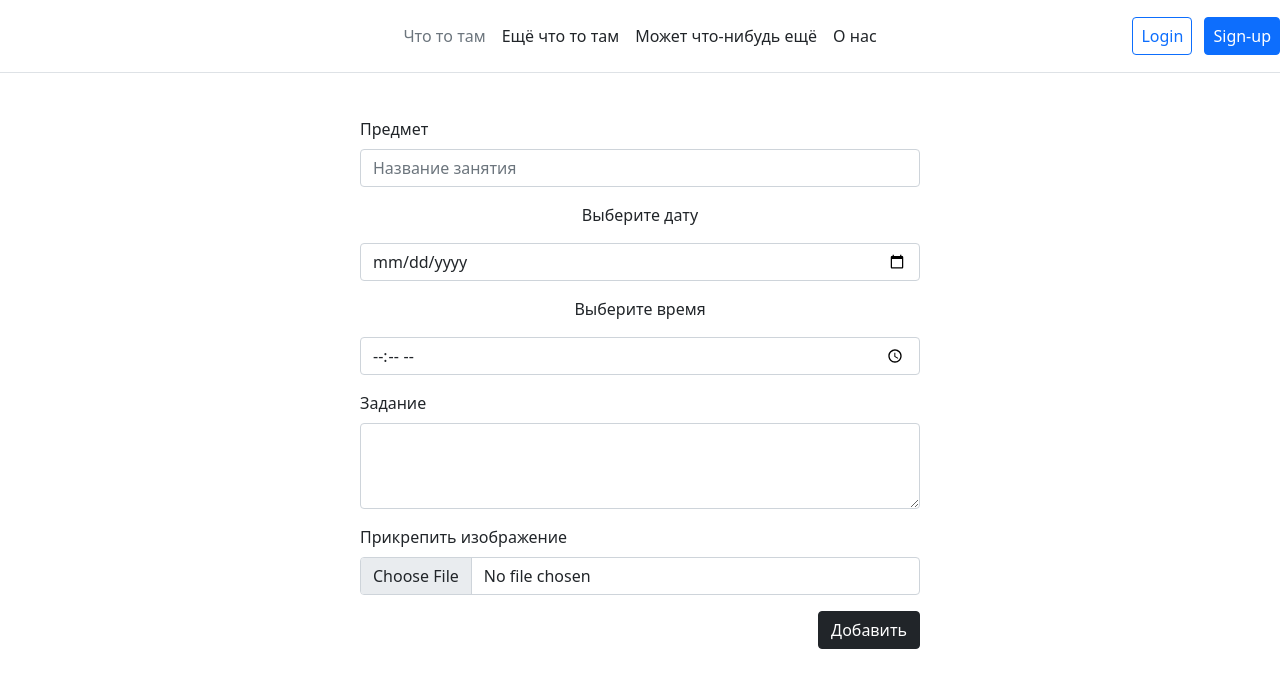
After one commit to SH1SH4/Timetable2.0, a Flask app: page /homework in a window 1280 px wide. The commit adds this page. Shown: the top 688 px of the page. Run offline with Flask 2, Linux system fonts and the light colour scheme.

Commit message:
смотри файлы: homework

```diff
--- a/app.py
+++ b/app.py
@@ -1,7 +1,9 @@
 from flask import Flask, render_template, url_for, request, redirect, abort
 from flask_login import LoginManager, login_user, login_required, logout_user, current_user
 from forms.login import LoginForm
+from forms.homework import HomeworkForm
 from forms.register import RegisterForm
+from modules.homework import homework_form
 from modules.school_schedule import lessons
 from forms.school_schedule import ScheduleForm
 from modules.registration import reg
@@ -33,6 +35,16 @@ def user():
         return render_template("user_cabinet.html", title="Личный кабинет", user=current_user)
     else:
         abort(404)
+
+
+@app.route("/homework", methods=["POST", "GET"])
+def homework():
+    form = HomeworkForm()
+    if request.method == "GET":
+        return render_template('homework.html', title="Запись", form=form)
+    if request.method == "POST":
+        homework_form(form)
+        return redirect('/')
 
 
 @app.route("/school_schedule", methods=["GET", "POST"])
--- /dev/null
+++ b/forms/homework.py
@@ -0,0 +1,12 @@
+from flask_wtf import FlaskForm
+from wtforms import StringField, TextAreaField, SubmitField, TimeField, DateField, FileField
+from wtforms.validators import DataRequired
+
+
+class HomeworkForm(FlaskForm):
+    title = StringField()
+    day = DateField()
+    time = TimeField()
+    text = TextAreaField()
+    file = FileField()
+    submit = SubmitField("Добавить")
--- a/tables/user.py
+++ b/tables/user.py
@@ -38,8 +38,9 @@ class Tables(SqlAlchemyBase):
     __tablename__ = 'homework'
     id = Column(Integer, primary_key=True, unique=True)
     owner_id = Column(Integer, ForeignKey('users.id'))
-    day = Column(DateTime)
-    time = Column(DateTime)
+    day = Column(DateTime, nullable=False)
+    time = Column(DateTime, nullable=False)
+    title = Column(String, nullable=False)
     homework_text = Column(Text)
     homework_img = Column(String)
     completed = Column(Boolean, default=False)
--- /dev/null
+++ b/templates/homework.html
@@ -0,0 +1,24 @@
+{% extends "main.html" %}
+{% block content %}
+    <form method="post" class="auto_form">
+    <div class="mb-3">
+      <label for="exampleFormControlInput1" class="form-label">Предмет</label>
+      {{ form.title(class="form-control", autocomplete="off", placeholder="Название занятия") }}
+    </div>
+    <p>Выберите дату</p>
+    <p>{{ form.day(class="form-control", type="date")}}</p>
+    <p>Выберите время</p>
+    <p>{{ form.time(class="form-control", type="time") }}</p>
+    <div class="mb-3">
+      <label for="exampleFormControlTextarea1" class="form-label">Задание</label>
+        {{ form.text(class="form-control", rows="3")}}
+    </div>
+    <div class="mb-3">
+      <label for="formFile" class="form-label">Прикрепить изображение</label>
+      {{ form.file(class="form-control", type="file") }}
+    </div>
+    <div class="button_post">
+        {{ form.submit(type="submit", class="btn btn-dark") }}
+    </div>
+    </form>
+{% endblock %}
--- a/templates/main.html
+++ b/templates/main.html
@@ -22,7 +22,7 @@
 
             <ul class="nav col-12 col-lg-auto me-lg-auto mb-2 justify-content-center mb-md-0">
               <li><a href="/school_schedule" class="nav-link px-2 link-secondary">Расписание</a></li>
-              <li><a href="#" class="nav-link px-2 link-dark">Что-нибудь появится</a></li>
+              <li><a href="/homework" class="nav-link px-2 link-dark">Запись</a></li>
               <li><a href="#" class="nav-link px-2 link-dark">Привет</a></li>
               <li><a href="#" class="nav-link px-2 link-dark">Возможно это использовать мы тоже будем</a></li>
             </ul>
```
Also changed, not shown: modules/homework.py (added, +15 -0 lines), templates/school_schedule.html (+9 -9 lines).
